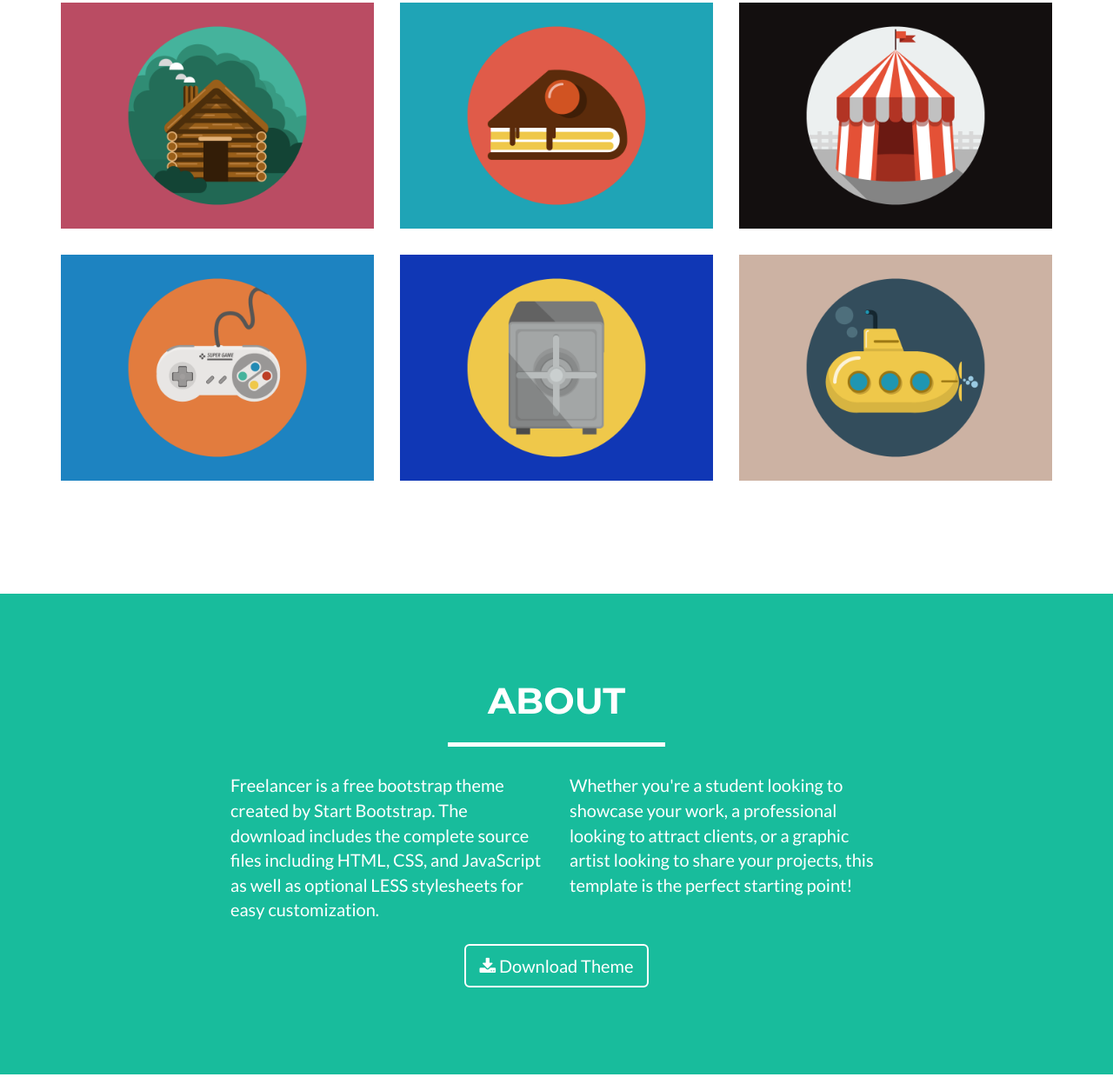
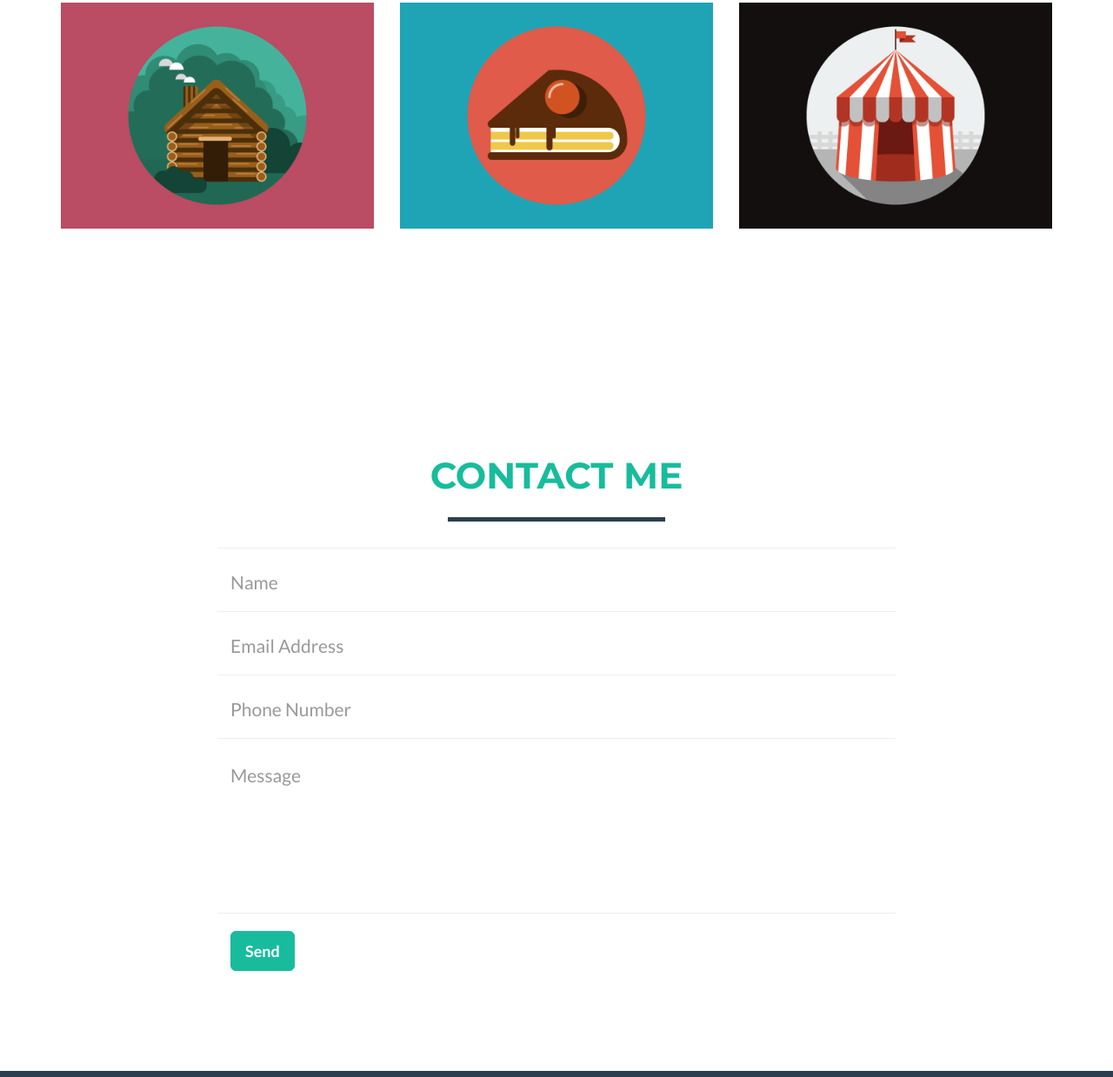
Before and after one commit to Carlos-79/nueva, a website: page index.html in a window 1280 px wide. Shown: the part 969-2208 px from the top of the page at 87% size. Drawn offline with nearby package versions, Linux system fonts and the light colour scheme.

Commit message:
Modificaciones

```diff
--- a/index.html
+++ b/index.html
@@ -124,59 +124,6 @@
                 </div>
                 <div class="col-sm-4 portfolio-item">
                     <a href="#portfolioModal4" class="portfolio-link" data-toggle="modal">
-                        <div class="caption">
-                            <div class="caption-content">
-                                <i class="fa fa-search-plus fa-3x"></i>
-                            </div>
-                        </div>
-                        <img src="img/portfolio/game.png" class="img-responsive" alt="">
-                    </a>
-                </div>
-                <div class="col-sm-4 portfolio-item">
-                    <a href="#portfolioModal5" class="portfolio-link" data-toggle="modal">
-                        <div class="caption">
-                            <div class="caption-content">
-                                <i class="fa fa-search-plus fa-3x"></i>
-                            </div>
-                        </div>
-                        <img src="img/portfolio/safe.png" class="img-responsive" alt="">
-                    </a>
-                </div>
-                <div class="col-sm-4 portfolio-item">
-                    <a href="#portfolioModal6" class="portfolio-link" data-toggle="modal">
-                        <div class="caption">
-                            <div class="caption-content">
-                                <i class="fa fa-search-plus fa-3x"></i>
-                            </div>
-                        </div>
-                        <img src="img/portfolio/submarine.png" class="img-responsive" alt="">
-                    </a>
-                </div>
-            </div>
-        </div>
-    </section>
-
-    <!-- About Section -->
-    <section class="success" id="about">
-        <div class="container">
-            <div class="row">
-                <div class="col-lg-12 text-center">
-                    <h2>About</h2>
-                    <hr class="star-light">
-                </div>
-            </div>
-            <div class="row">
-                <div class="col-lg-4 col-lg-offset-2">
-                    <p>Freelancer is a free bootstrap theme created by Start Bootstrap. The download includes the complete source files including HTML, CSS, and JavaScript as well as optional LESS stylesheets for easy customization.</p>
-                </div>
-                <div class="col-lg-4">
-                    <p>Whether you're a student looking to showcase your work, a professional looking to attract clients, or a graphic artist looking to share your projects, this template is the perfect starting point!</p>
-                </div>
-                <div class="col-lg-8 col-lg-offset-2 text-center">
-                    <a href="#" class="btn btn-lg btn-outline">
-                        <i class="fa fa-download"></i> Download Theme
-                    </a>
-                </div>
             </div>
         </div>
     </section>
```
